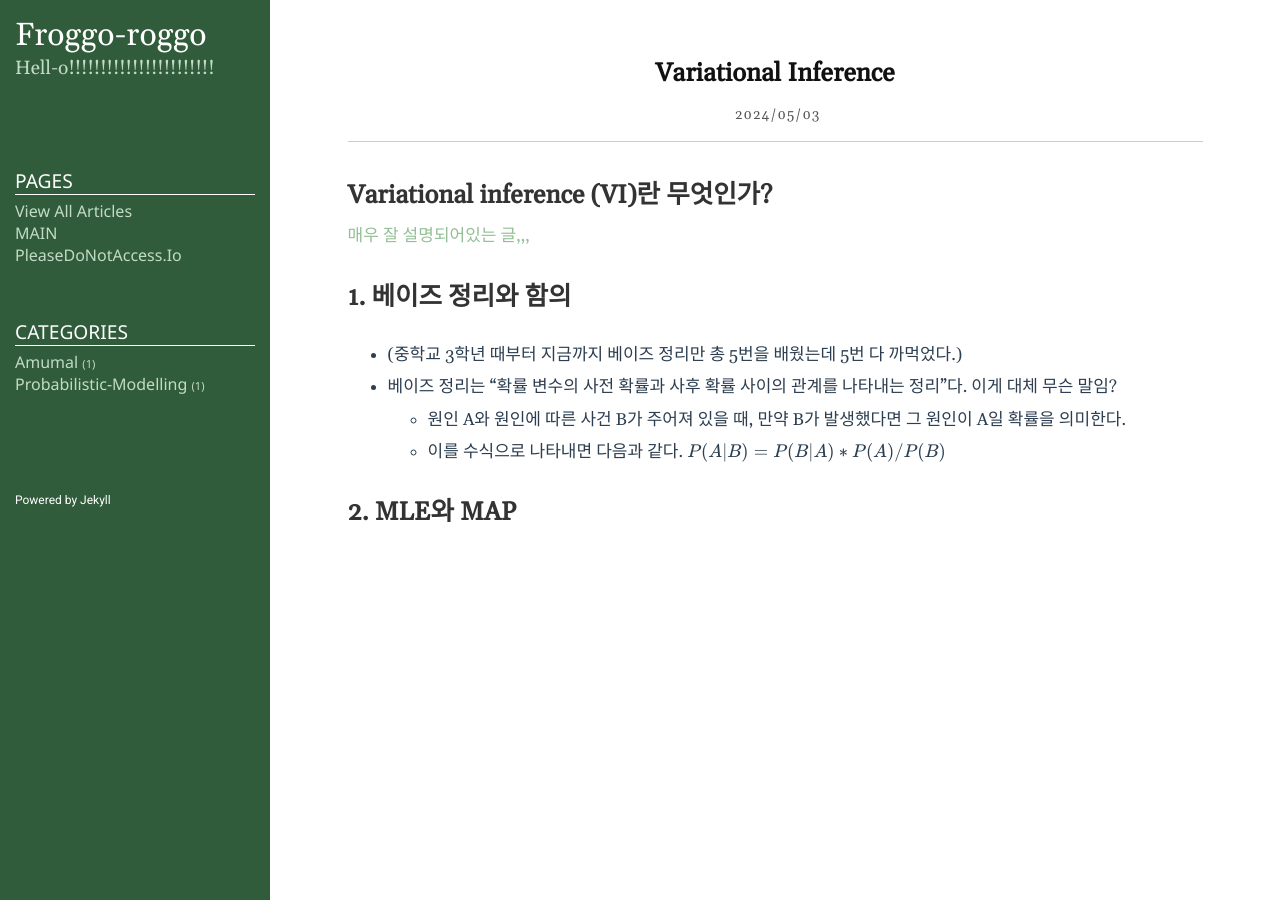
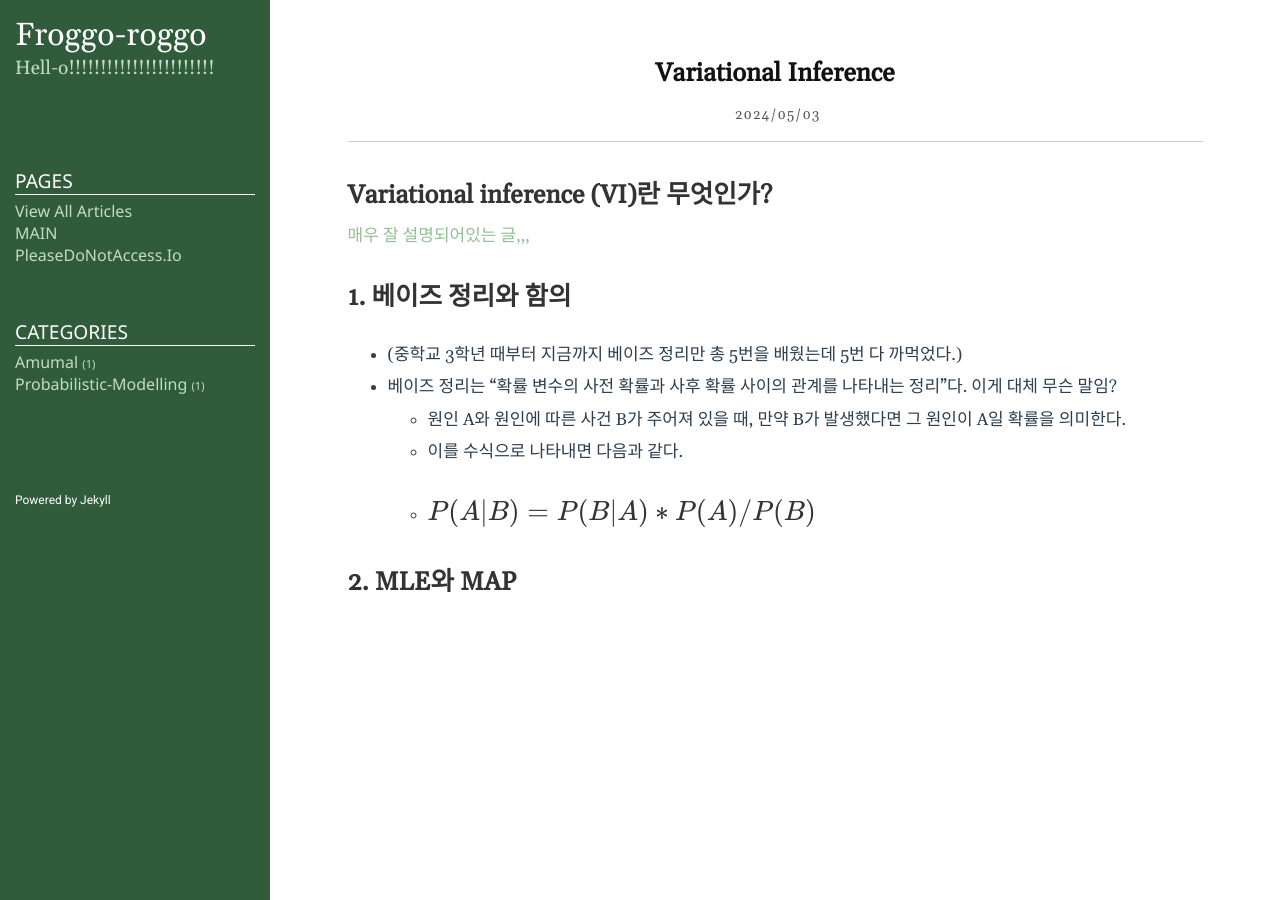
Before and after one commit to froggo-roggo/froggo-roggo.github.io, a Jekyll site: the page built from _posts/2024-05-03-svi.markdown, in a window 1280 px wide. Built offline with Jekyll 4.4.1, drawn with Linux system fonts in a browser that asks for light colours.

Commit message:
add mathjax

```diff
--- a/_posts/2024-05-03-svi.markdown
+++ b/_posts/2024-05-03-svi.markdown
@@ -15,6 +15,7 @@ use_math: true
 - 베이즈 정리는 "확률 변수의 사전 확률과 사후 확률 사이의 관계를 나타내는 정리"다. 이게 대체 무슨 말임?
   - 원인 A와 원인에 따른 사건 B가 주어져 있을 때, 만약 B가 발생했다면 그 원인이 A일 확률을 의미한다.
   - 이를 수식으로 나타내면 다음과 같다.
-  $$ P(A|B) = P(B|A)*P(A)/P(B) $$
+  - $$ P(A|B) = P(B|A)*P(A)/P(B) $$
+  -
 
 ## 2. MLE와 MAP
```
